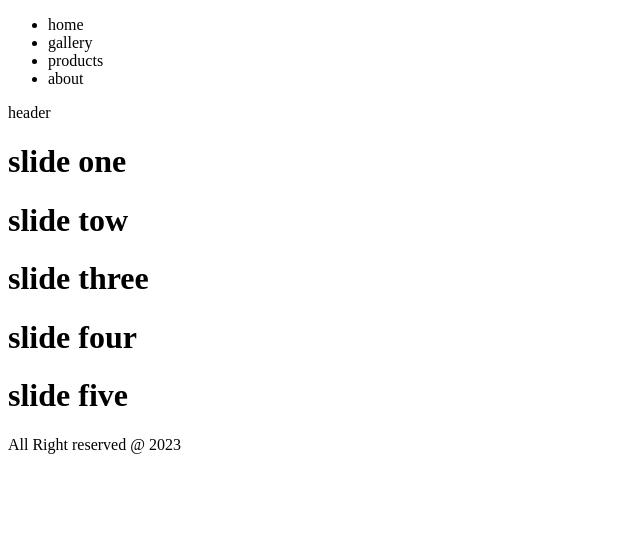
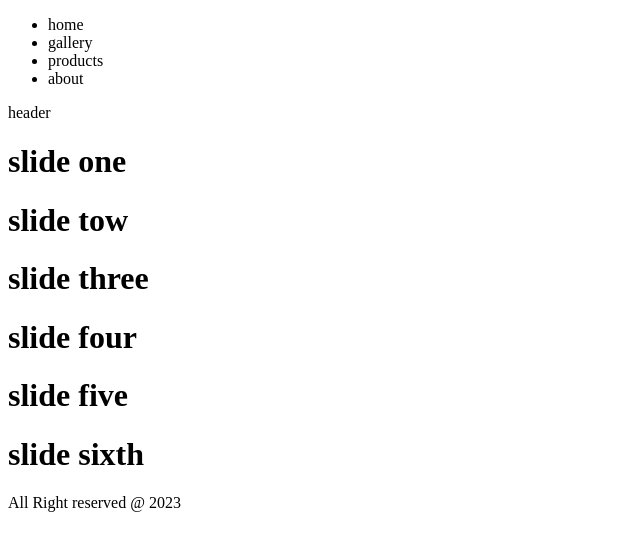
Before and after one commit to RemiJolian/HTML, a website: page HTML_My_Projects/New_Projects_1402/Project1.html in a window 1280 px wide. Shown: the whole page, without its empty margins (0-640 px from the left). Drawn offline with Linux system fonts and the light colour scheme.

```diff
--- a/HTML_My_Projects/New_Projects_1402/Project1.html
+++ b/HTML_My_Projects/New_Projects_1402/Project1.html
@@ -24,6 +24,7 @@
        <h1>slide three</h1>
        <h1>slide four</h1>
        <h1>slide five</h1>
+       <h1>slide sixth</h1>
     </div>
     <footer>
        All Right reserved @ 2023
```
